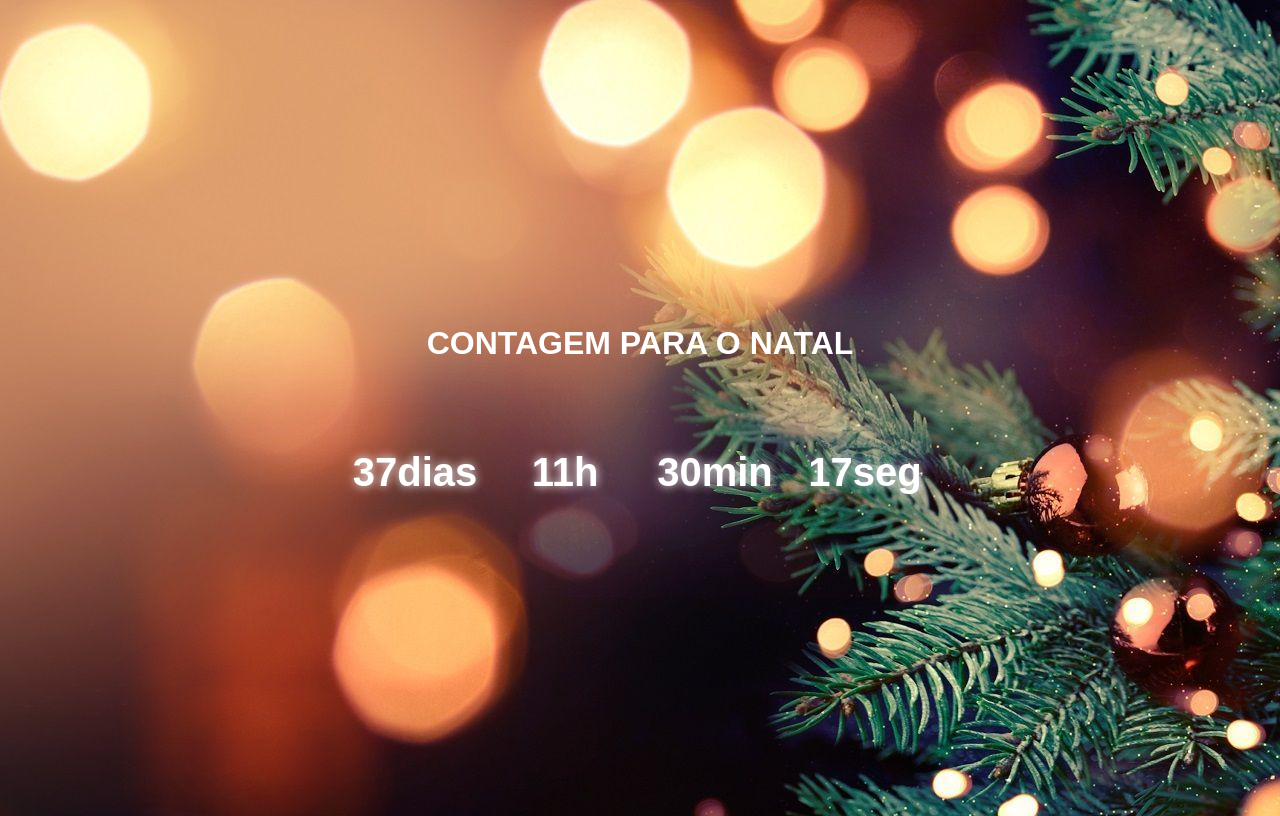
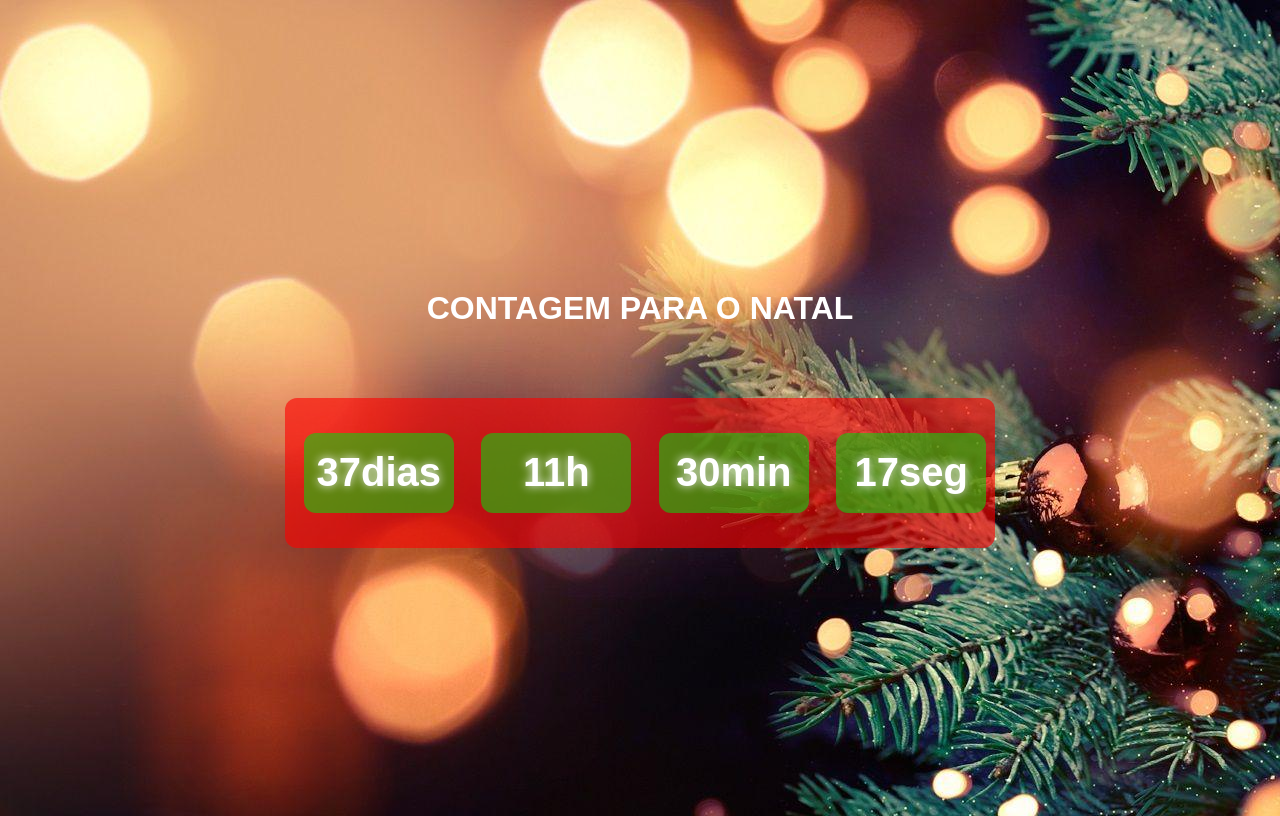
Before and after one commit to felps-luz/FelizNavidad, a plain HTML site: page Natal.html in a window 1280 px wide. Drawn offline with Linux system fonts and the light colour scheme.

Commit message:
countdow e suas divs modificados para backgrounds

```diff
--- a/Natal.css
+++ b/Natal.css
@@ -1,11 +1,19 @@
 .countdown{
+    border-radius: 12px;
+    height: 150px;
+    background-color: rgba(255, 0, 0, 0.607);
     margin-top: 50px;
     display: flex;
     align-items: center;
     justify-content: space-around;
+    width: 710px;
 
 }
 .countdown div{
+    margin-left: 10px;
+    margin-left: 10px;
+    border-radius: 12px;
+    background-color: rgba(15, 209, 15, 0.582);
     display: flex;
     flex-direction: row;
     justify-content: center;
--- a/data.js
+++ b/data.js
@@ -23,6 +23,3 @@ document.addEventListener('DOMContentLoaded', function () {
         }
     }, 1000);
 });
-
-
-contagemRegressiva(80);
```
